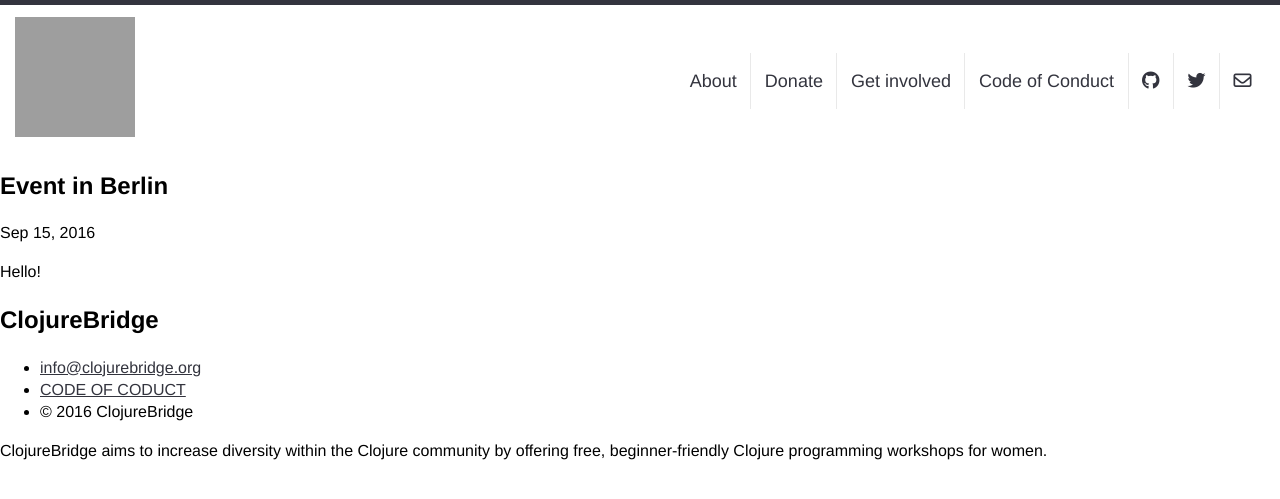
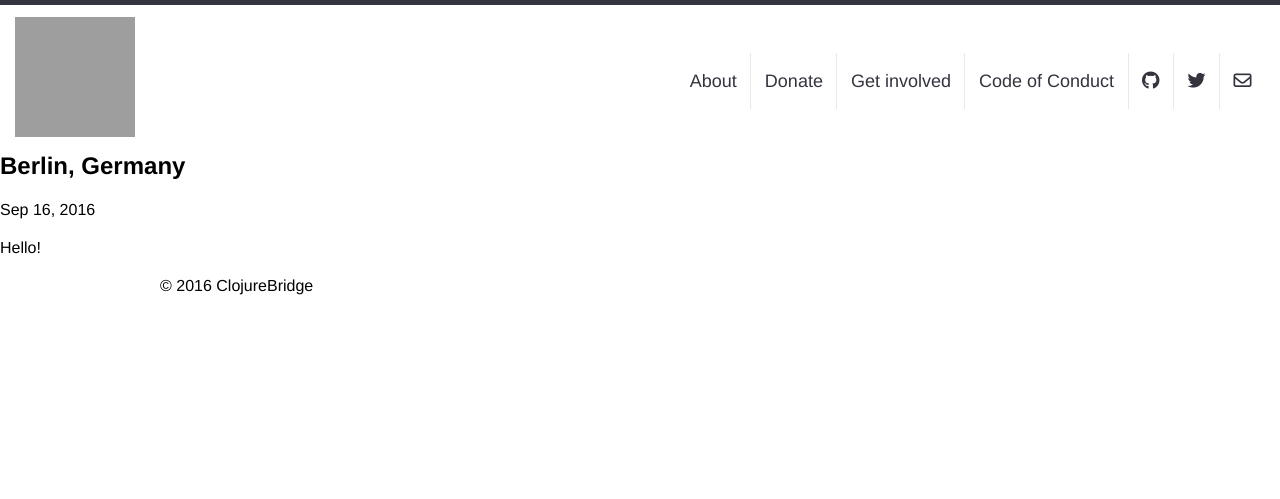
Before and after one commit to ClojureBridge/clojurebridge.github.io, a Jekyll site: the page built from _posts/2016-09-15-Berlin.md, in a window 1280 px wide. Shown: the top 499 px of the page. Built offline with Jekyll 4.4.1, drawn with Linux system fonts in a browser that asks for light colours; nearby versions of some CDN libraries; grey boxes are pictures that could not be loaded.

Commit message:
work in progress

```diff
--- a/_includes/footer.html
+++ b/_includes/footer.html
@@ -1,23 +1,9 @@
 <footer class="site-footer">
 
-  <div class="wrapper">
-
-    <h2 class="footer-heading">{{ site.title }}</h2>
-
-    <div class="footer-col-wrapper">
-      <div class="footer-col footer-col-1">
-        <ul class="contact-list">
-          <li><a href="mailto:{{ site.email }}">{{ site.email }}</a></li>
-          <li><a href="http://bridgefoundry.org/code-of-conduct/">CODE OF CODUCT</a></li>
-          <li>© 2016 ClojureBridge </li>
-        </ul>
-      </div>
-
-      <div class="footer-col footer-col-3">
-        <p>{{ site.description }}</p>
-      </div>
+  <div class="content-wrapper">
+    <div class="content">
+      <p>© 2016 ClojureBridge</p>
     </div>
-
   </div>
 
 </footer>
--- a/_posts/2016-09-15-Berlin.md
+++ b/_posts/2016-09-15-Berlin.md
@@ -1,6 +1,7 @@
 ---
 layout: post
-title:  "Event in Berlin"
-date:   2016-09-15 11:37:37 +0200
+title:  "Berlin, Germany"
+date:   2016-09-16 11:37:37 +0200
+workshop_dates: 16–17 September 2016
 ---
 Hello!
--- a/css/main.css
+++ b/css/main.css
@@ -41,10 +41,6 @@
   background-color: rgb(249, 249, 249);
 }
 
-#site-nav li a {
-  text-decoration: none;
-}
-
 #site-nav li a:hover {
   border-bottom: 3px solid rgb(97, 99, 118);
 }
@@ -60,8 +56,74 @@
   color: #fff;
 }
 
+.content-wrapper {
+  padding: 0 2em;
+}
+
+.content {
+  margin: 0 auto;
+  max-width: 60em;
+}
+
+#events {
+  border-bottom: 3px solid rgb(51, 52, 62);
+  background: url(/assets/images/honeycomb-bg.png);
+  padding-top: 1.5em;
+  padding-bottom: 1.5em;
+}
+
+#events-list {
+  padding: 0;
+  list-style: none;
+}
+
+#events-list li {
+  width: 247px;
+  padding: 0 0 2em;
+  background: #e9e9e9;
+  text-align: center;
+}
+
+#events-list h3 {
+  margin-top: 0.2em;
+  font-weight: normal;
+  font-size: 1.5em;
+}
+
+#events-list p {
+  margin: 0;
+  color: #797b91;
+}
+
+#events-list img.city {
+  display: block;
+  max-width: 247px;
+  max-height: 247px;
+  background-position: ;
+}
+
+#events-list img.organizer {
+  margin: -40px auto 0;
+  display: block;
+  width: 57px;
+  height: 57px;
+  border: 4px solid #fff;
+  -webkit-box-shadow: 0 0 5px #666;
+  -moz-box-shadow: 0 0 5px #666;
+  box-shadow: 0 0 5px #666;
+}
+
 a {
   color: #33343e;
+  text-decoration: none;
+}
+
+h1, h2, h3, h4, h5, h6 {
+  margin: 0;
+}
+
+img {
+  max-width: 100%;
 }
 
 .fa span {
```
Also changed, not shown: _layouts/page.html (+4 -6 lines), index.html (+22 -5 lines), assets/images/honeycomb-bg.png (added), 11 other files.
